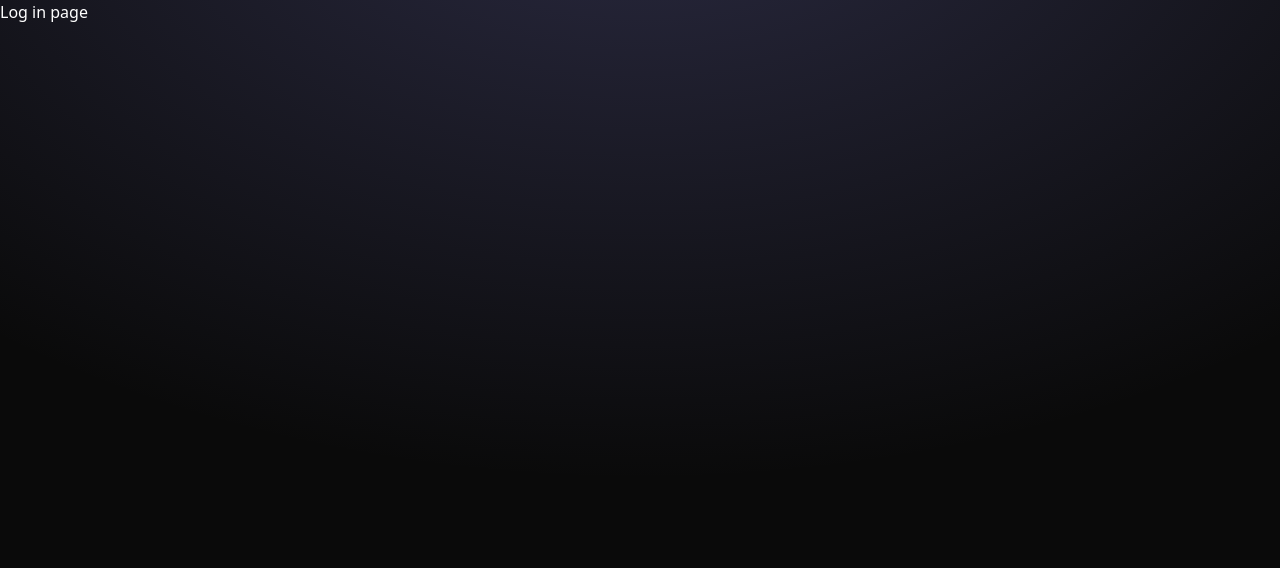
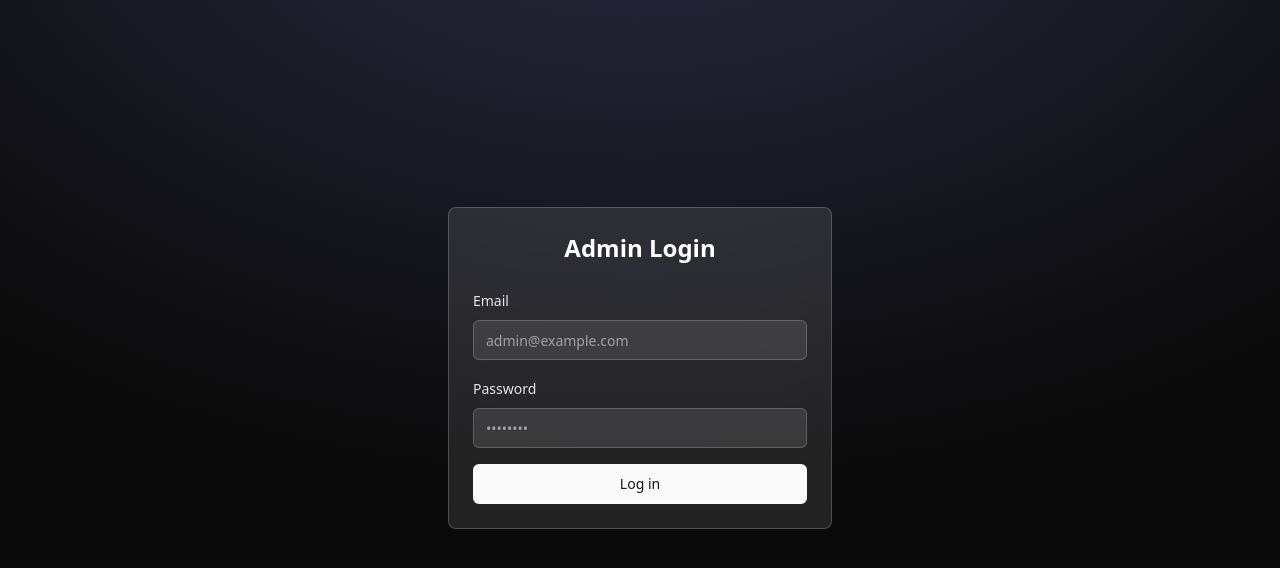
Before and after one commit to taitapcode/howtodev, a Next.js app: page /admin/login in a window 1280 px wide. Shown: the top 568 px of the page. Built offline with nearby package versions, Linux system fonts and the light colour scheme.

Commit message:
Implement admin login page with form validation and animations

```diff
--- /dev/null
+++ b/app/admin/login/actions.ts
@@ -0,0 +1,41 @@
+'use server';
+
+import { createClient } from '@/lib/supabase/server';
+import { redirect } from 'next/navigation';
+import { z } from 'zod';
+
+const loginSchema = z.object({
+  email: z.string().email('Invalid email address'),
+  password: z.string().min(6, 'Password must be at least 6 characters'),
+});
+
+export async function loginAction(state: unknown, formData: FormData) {
+  const validatedFields = loginSchema.safeParse({
+    email: formData.get('email'),
+    password: formData.get('password'),
+  });
+
+  if (!validatedFields.success) {
+    return {
+      errors: validatedFields.error.flatten().fieldErrors,
+      message: 'Invalid form data',
+    };
+  }
+
+  const supabase = await createClient();
+
+  const { error } = await supabase.auth.signInWithPassword({
+    email: validatedFields.data.email,
+    password: validatedFields.data.password,
+  });
+
+  if (error) {
+    return {
+      message: error.message,
+    };
+  }
+
+  redirect('/admin');
+
+  return null;
+}
--- a/app/admin/login/page.tsx
+++ b/app/admin/login/page.tsx
@@ -1,3 +1,148 @@
+'use client';
+
+import { motion } from 'framer-motion';
+import { Button } from '@/components/ui/button';
+import { Input } from '@/components/ui/input';
+import {
+  Form,
+  FormControl,
+  FormField,
+  FormItem,
+  FormLabel,
+  FormMessage,
+} from '@/components/ui/form';
+import { useForm } from 'react-hook-form';
+import { zodResolver } from '@hookform/resolvers/zod';
+import { z } from 'zod';
+import { loginAction } from './actions';
+import { useActionState } from 'react';
+
+const loginSchema = z.object({
+  email: z.string().email('Invalid email address'),
+  password: z.string().min(6, 'Password must be at least 6 characters'),
+});
+
+type LoginForm = z.infer<typeof loginSchema>;
+
 export default function Login() {
-  return <div>Log in page</div>;
+  const [state, formAction] = useActionState(loginAction, null);
+  const form = useForm<LoginForm>({
+    resolver: zodResolver(loginSchema),
+    defaultValues: {
+      email: '',
+      password: '',
+    },
+  });
+
+  return (
+    <motion.div
+      initial={{ opacity: 0 }}
+      animate={{ opacity: 1 }}
+      transition={{ duration: 0.5 }}
+      className='flex min-h-[calc(100vh-4rem)] items-center justify-center'
+    >
+      <motion.div
+        initial={{ y: 50, opacity: 0 }}
+        animate={{ y: 0, opacity: 1 }}
+        transition={{ duration: 0.5, delay: 0.2 }}
+        className='w-full max-w-sm space-y-6 rounded-lg border border-white/20 bg-white/10 p-6 backdrop-blur-md'
+      >
+        <div className='space-y-2 text-center'>
+          <motion.h1
+            initial={{ opacity: 0, y: -20 }}
+            animate={{ opacity: 1, y: 0 }}
+            transition={{ duration: 0.5, delay: 0.3 }}
+            className='text-2xl font-bold text-white'
+          >
+            Admin Login
+          </motion.h1>
+        </div>
+        <Form {...form}>
+          <motion.form
+            initial={{ opacity: 0 }}
+            animate={{ opacity: 1 }}
+            transition={{ duration: 0.5, delay: 0.4 }}
+            action={formAction}
+            className='space-y-4'
+          >
+            {state?.message && (
+              <motion.div
+                initial={{ opacity: 0, scale: 0.9 }}
+                animate={{ opacity: 1, scale: 1 }}
+                transition={{ duration: 0.3 }}
+                className='rounded-md bg-red-500 p-3 text-sm text-white'
+              >
+                {state.message}
+              </motion.div>
+            )}
+            <motion.div
+              initial={{ opacity: 0, y: 20 }}
+              animate={{ opacity: 1, y: 0 }}
+              transition={{ duration: 0.5, delay: 0.5 }}
+            >
+              <FormField
+                control={form.control}
+                name='email'
+                render={({ field }) => (
+                  <FormItem>
+                    <FormLabel className='text-gray-200'>Email</FormLabel>
+                    <FormControl>
+                      <Input
+                        placeholder='admin@example.com'
+                        type='email'
+                        {...field}
+                        className='border-white/20 bg-white/10 text-white placeholder-gray-400 focus:border-white/40'
+                      />
+                    </FormControl>
+                    {state?.errors?.email && (
+                      <div className='text-sm text-red-400'>{state.errors.email[0]}</div>
+                    )}
+                    <FormMessage />
+                  </FormItem>
+                )}
+              />
+            </motion.div>
+            <motion.div
+              initial={{ opacity: 0, y: 20 }}
+              animate={{ opacity: 1, y: 0 }}
+              transition={{ duration: 0.5, delay: 0.6 }}
+            >
+              <FormField
+                control={form.control}
+                name='password'
+                render={({ field }) => (
+                  <FormItem>
+                    <FormLabel className='text-gray-200'>Password</FormLabel>
+                    <FormControl>
+                      <Input
+                        placeholder='••••••••'
+                        type='password'
+                        {...field}
+                        className='border-white/20 bg-white/10 text-white placeholder-gray-400 focus:border-white/40'
+                      />
+                    </FormControl>
+                    {state?.errors?.password && (
+                      <div className='text-sm text-red-400'>
+                        {state.errors.password?.[0]}
+                      </div>
+                    )}
+                    <FormMessage />
+                  </FormItem>
+                )}
+              />
+            </motion.div>
+            <motion.div
+              initial={{ opacity: 0, y: 20 }}
+              animate={{ opacity: 1, y: 0 }}
+              transition={{ duration: 0.5, delay: 0.7 }}
+            >
+              <Button type='submit' className='w-full'>
+                Log in
+              </Button>
+            </motion.div>
+          </motion.form>
+        </Form>
+      </motion.div>
+    </motion.div>
+  );
 }
--- /dev/null
+++ b/app/admin/page.tsx
@@ -0,0 +1,43 @@
+import Link from 'next/link';
+import { Button } from '@/components/ui/button';
+import { TerminalIcon } from '@/components/icons';
+import { createClient } from '@/lib/supabase/server';
+import { redirect } from 'next/navigation';
+
+export async function getCurrentUser() {
+  const supabase = await createClient();
+  const {
+    data: { user },
+    error,
+  } = await supabase.auth.getUser();
+
+  if (error) {
+    console.error('Error fetching user:', error);
+    redirect('/login'); // Redirect to login if there's an error
+  }
+
+  return user;
+}
+
+export default async function AdminPage() {
+  const user = await getCurrentUser();
+  console.log(user);
+
+  return (
+    <div className='flex h-screen'>
+      <nav className='flex h-full w-64 flex-col bg-gray-800 text-white'>
+        <Link className='flex items-center gap-2 p-4 text-xl font-bold' href='/admin'>
+          <TerminalIcon width={20} height={20} />
+          Admin Panel
+        </Link>
+        <div className='flex flex-1 flex-col p-4'>
+          <Button className='mt-auto'>Logout</Button>
+        </div>
+      </nav>
+      <div className='flex-1 p-4'>
+        <h1 className='text-2xl'>Admin Dashboard</h1>
+        {/* Add your admin content here */}
+      </div>
+    </div>
+  );
+}
```
